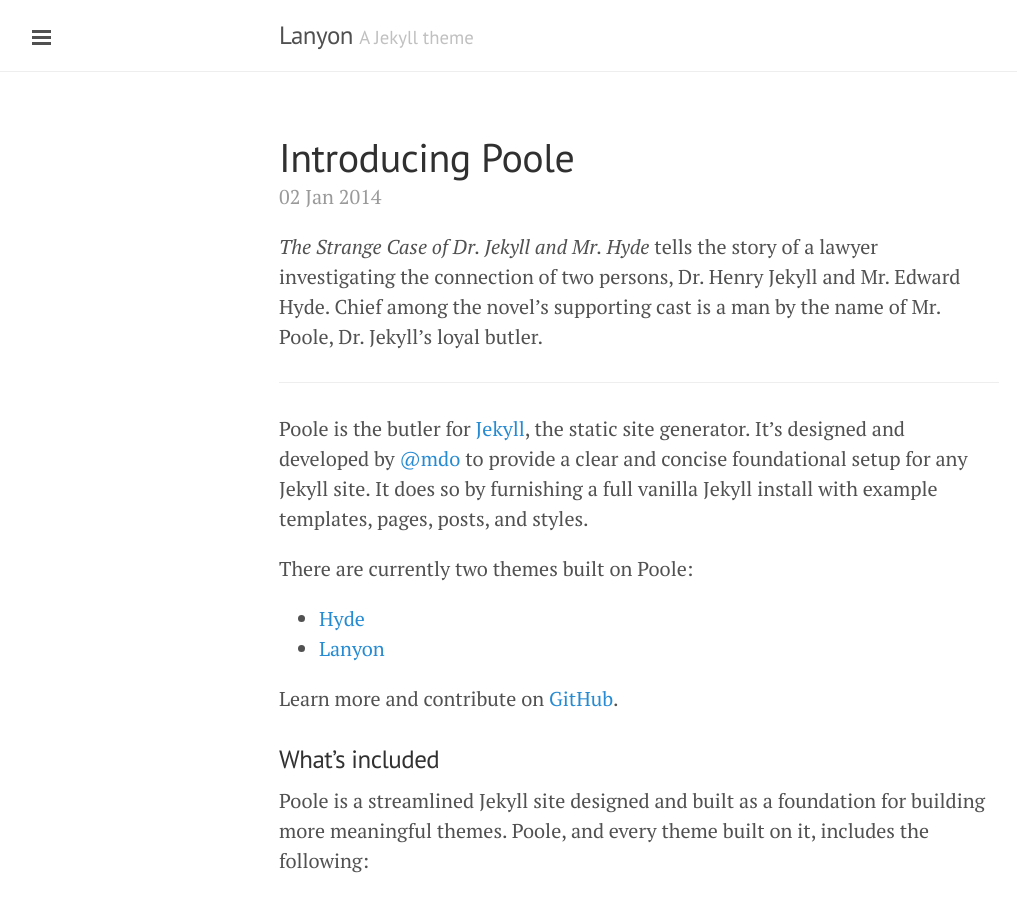
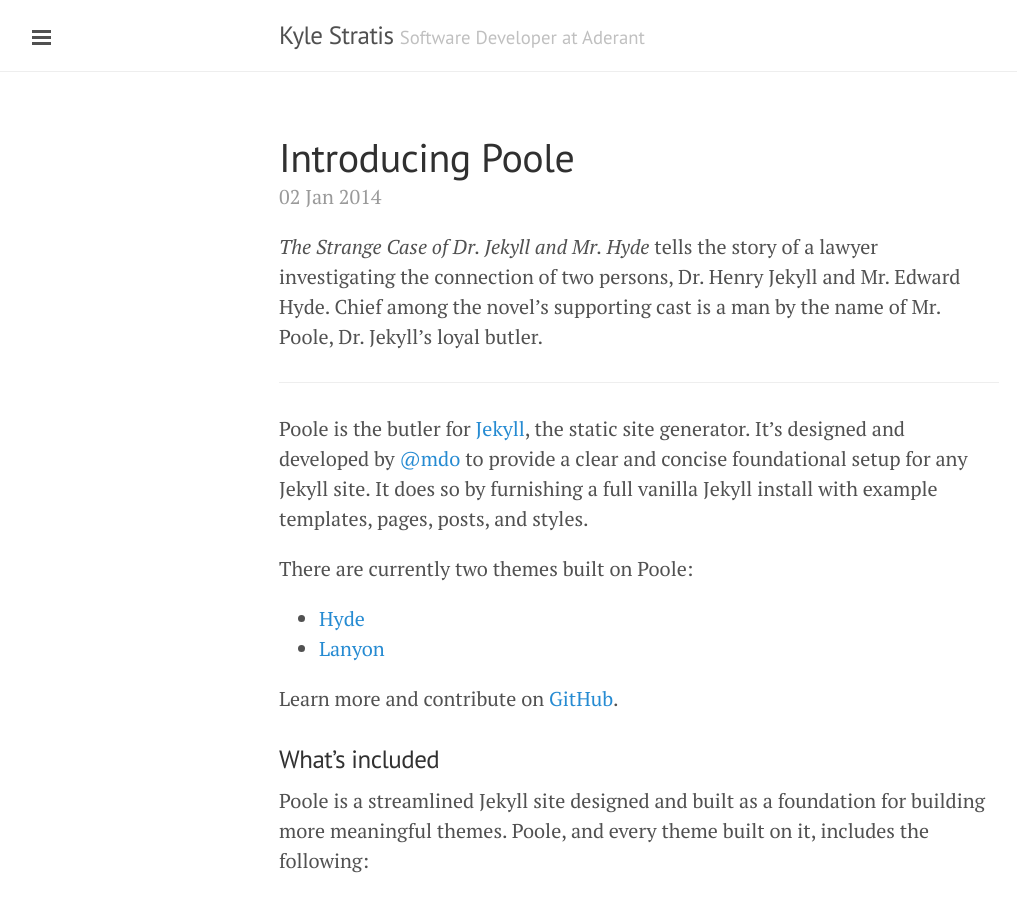
Before and after one commit to kylestratis/kylestratis.github.io, a Jekyll site: the page built from index.html, in a window 1280 px wide and 900 px high. Shown: the whole window, without its empty margins (1-1018 px from the left). Built offline with Jekyll 4.4.1, drawn with Linux system fonts in a browser that asks for light colours; Markdown is read by kramdown in place of the engine named in the settings; the list of posts is cut into pages by our own code.

Commit message:
configuration

```diff
--- a/_config.yml
+++ b/_config.yml
@@ -9,18 +9,21 @@
 relative_permalinks: true
 
 # Setup
-title:               Lanyon
-tagline:             'A Jekyll theme'
-description:         'A reserved <a href="http://jekyllrb.com" target="_blank">Jekyll</a> theme that places the utmost gravity on content with a hidden drawer. Made by <a href="https://twitter.com/mdo" target="_blank">@mdo</a>.'
-url:                 http://lanyon.getpoole.com
+title:               Kyle Stratis
+tagline:             'Software Developer at Aderant'
+description:         'On an eternal quest to build and learn'
+url:                 http://kylestratis.com
 baseurl:             /
 paginate:            5
 
 # About/contact
 author:
-  name:              Mark Otto
-  url:               https://twitter.com/mdo
-  email:             markdotto@gmail.com
+  name:             Kyle Stratis
+  github:           kylestratis
+  email:            kylestratis@gmail.com
+  linkedin:         kylestratis
+  goodreads:        kylestratis
+  google_scholar:   http://scholar.google.com/citations?hl=en&user=-WO2ezMAAAAJ
 
 # Custom vars
 version:             1.0.0
```
